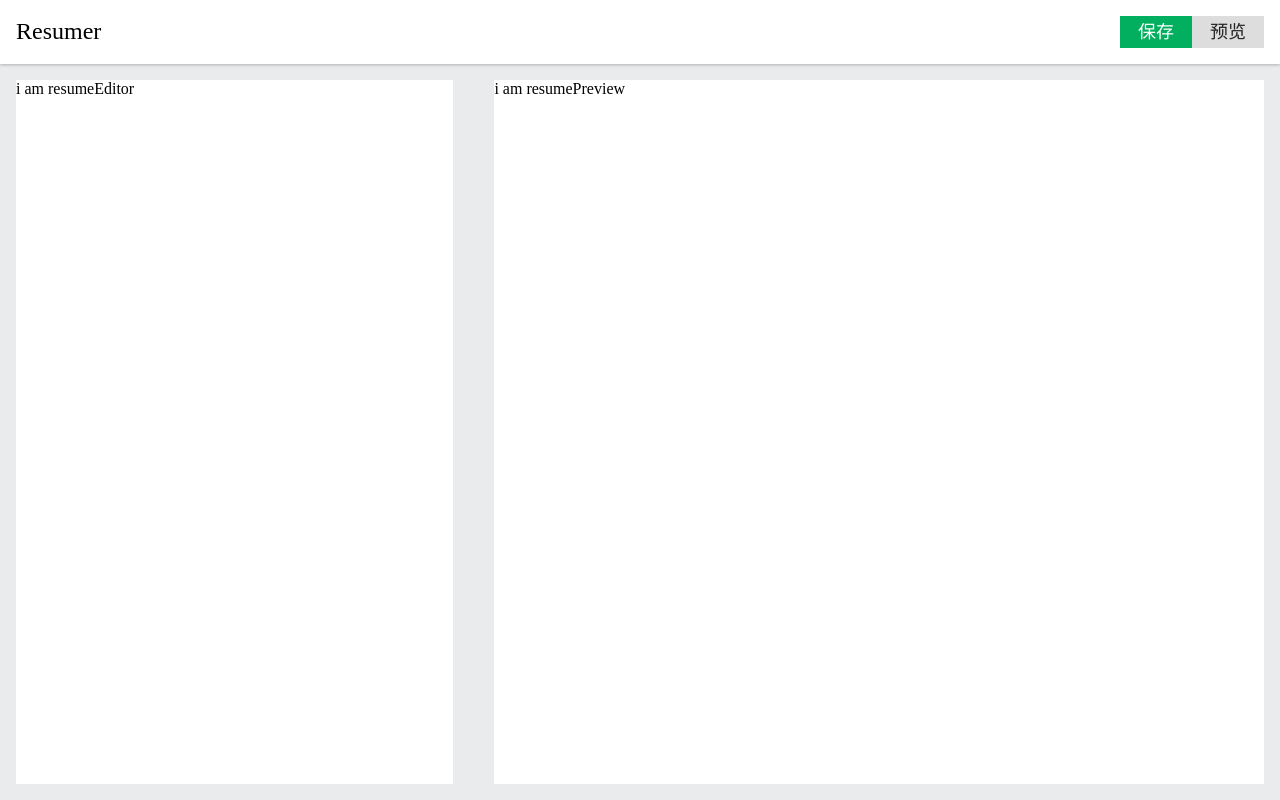
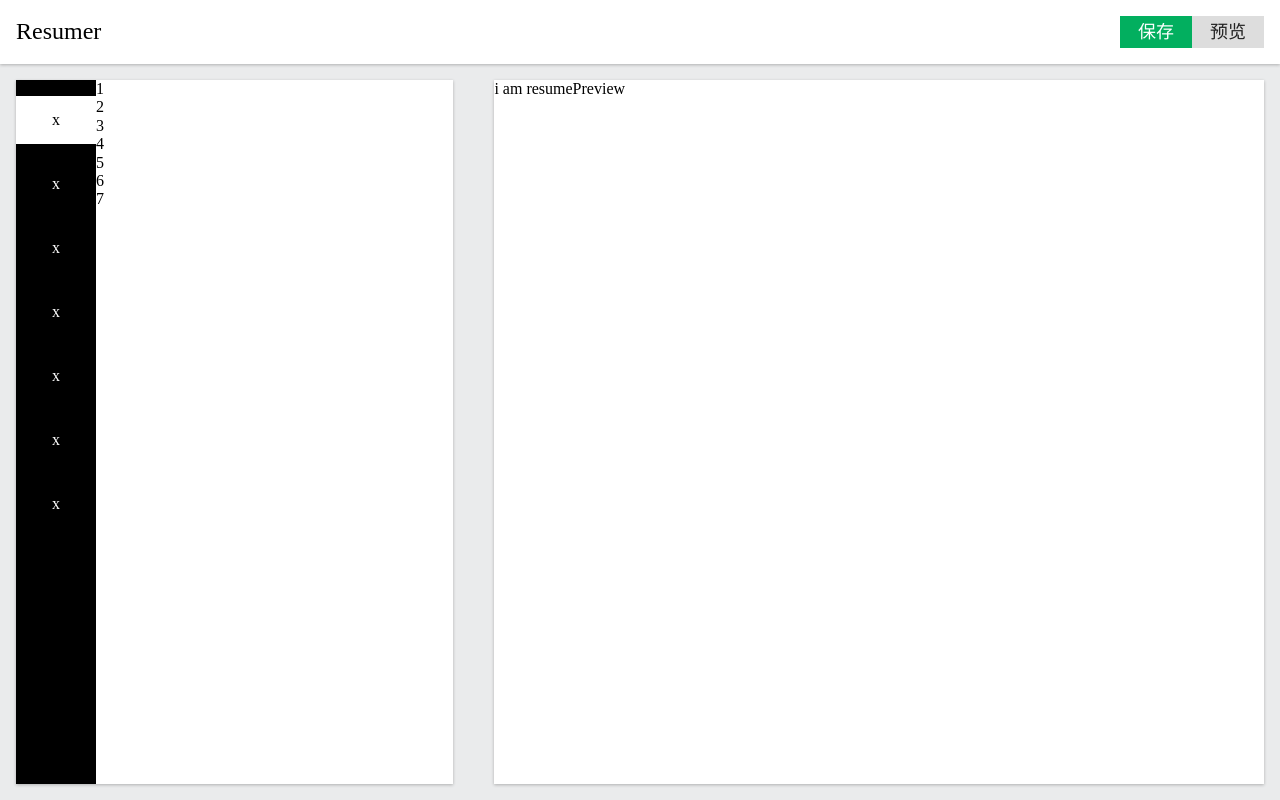
Before and after one commit to wpsumsun/resumer-vue, a Vue app: page / in a window 1280 px wide. Built offline with nearby package versions, Linux system fonts and the light colour scheme.

Commit message:
添加左侧导航

```diff
--- a/src/components/ResumeEditor.vue
+++ b/src/components/ResumeEditor.vue
@@ -1,19 +1,67 @@
 <template>
     <div id="resumeEditor">
-        i am resumeEditor
+        <nav>
+            <ol>
+                <li class="active">x</li>
+                <li>x</li>
+                <li>x</li>
+                <li>x</li>
+                <li>x</li>
+                <li>x</li>
+                <li>x</li>
+            </ol>
+        </nav>
+        <ol class="panels">
+            <li>1</li>
+            <li>2</li>
+            <li>3</li>
+            <li>4</li>
+            <li>5</li>
+            <li>6</li>
+            <li>7</li>
+        </ol>
     </div>
 </template>
 
 <script>
     export default {
-        name:'resumeEditor'
+        name:'resumeEditor',
+        data:function(){
+            return {
+
+            }
+        }
     }
 </script>
 
-<style>
+<style lang="scss">
  #resumeEditor{
     width: 35%;
     background: #fff;
-    box-shadow:0 1px 3px 0 rgba(0,0,0,0,25);
+    box-shadow:0 1px 3px 0 rgba(0,0,0,0.25);
+    display:flex;
+    flex-direction:row;
+    >nav{
+      width: 80px;
+      background: black;
+      color: white;
+      > ol {
+        > li{
+          height: 48px;
+          display: flex;
+          justify-content: center;
+          align-items: center;
+          margin-top: 16px;
+          margin-bottom: 16px;
+          &.active{
+            background: white;
+            color: black;
+          }
+        }
+      }
+    }
+  }
+  ol{
+      list-style:none;
   }
 </style>
--- a/src/components/ResumerPreview.vue
+++ b/src/components/ResumerPreview.vue
@@ -14,6 +14,6 @@
  #resumePreview{
     width: 61.66667%;
     background: #fff;
-    box-shadow:0 1px 3px 0 rgba(0,0,0,0,25);
+    box-shadow:0 1px 3px 0 rgba(0,0,0,0.25);
   }
 </style>
```
